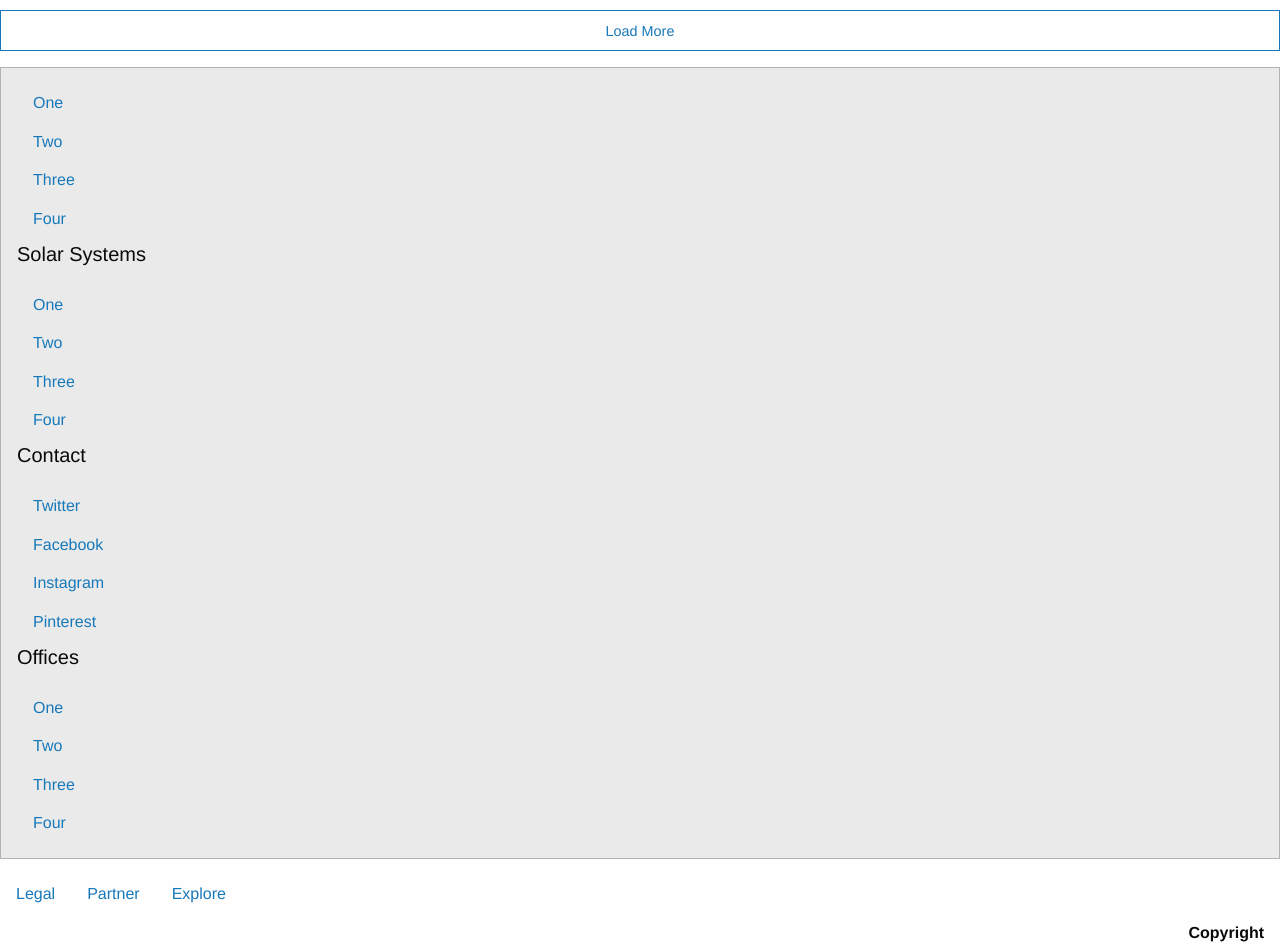
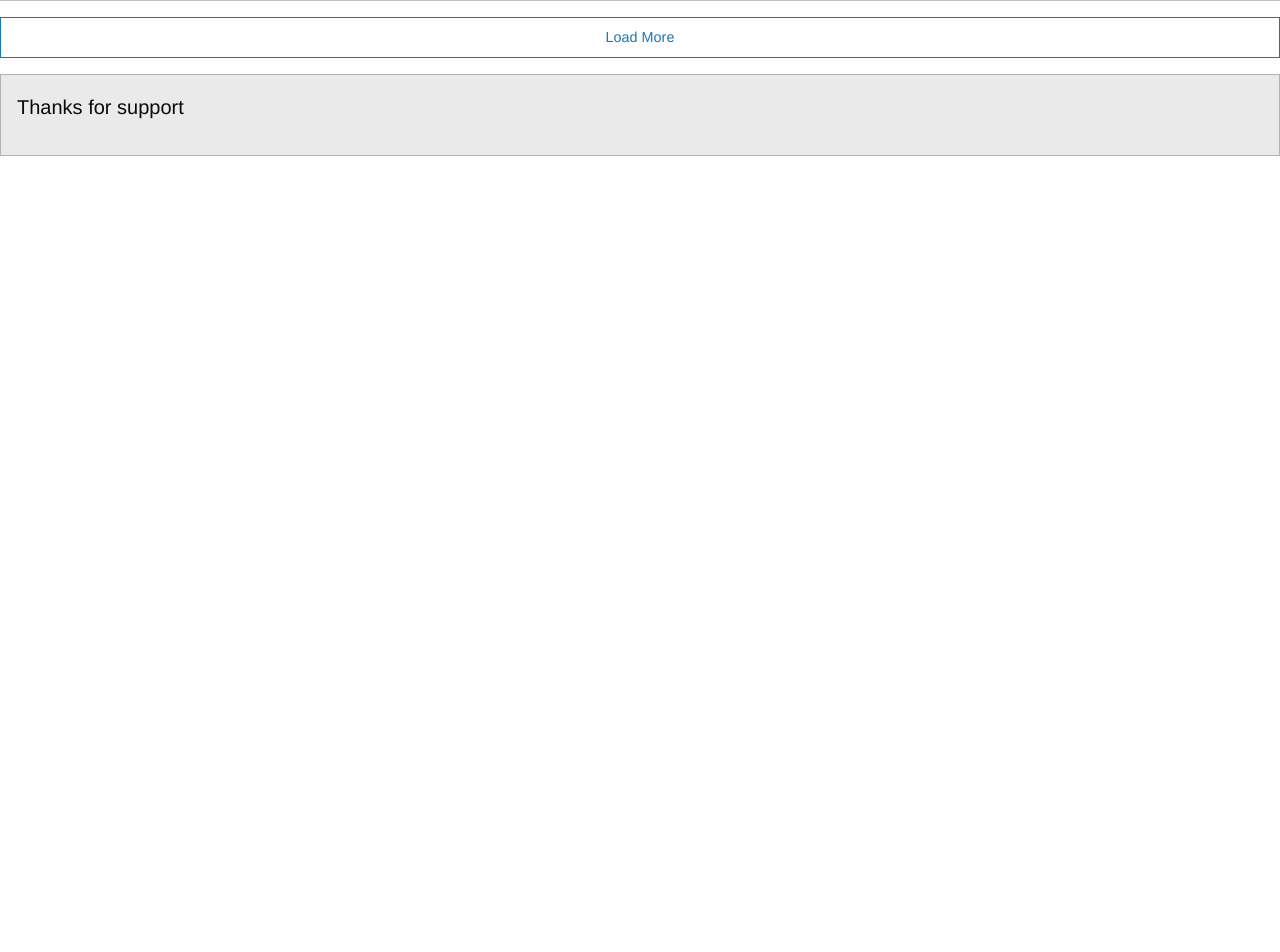
Before and after one commit to EliasBouillanne/Data_Engineering, a Flask app: template Flask/Vidalapp/templates/real-estate.html in a window 1280 px wide. Shown: the part 3607-4559 px from the top of the page. After the commit the page ends 3763 px from the top, so only its background shows below. Run offline with Flask 2, Linux system fonts and the light colour scheme; the template is opened without the code that fills it: most values are stand-ins (such as "Sample title", 1, 10 or a date in 2020); grey boxes labelled with a size stand in for pictures from a placeholder-image service; some libraries are stand-ins or nearby versions.

Commit message:
Adaptation of real-estate.html

```diff
--- a/Flask/Vidalapp/templates/real-estate.html
+++ b/Flask/Vidalapp/templates/real-estate.html
@@ -52,22 +52,27 @@
             <div class="row column">
                 <hr>
             </div>
+
             <div class="row column">
-                <p class="lead">Trending Planetary Destinations</p>
+                <p class="lead">Drugs</p>
             </div>
             <div class="row small-up-1 medium-up-2 large-up-3">
-                <div class="column">
-                    <div class="callout">
-                        <p>{{ nom_medicament }}</p>
-                        <p class="activeIngredient"</p>
-                        <div class="descriptif">
-                            <p class="CIP">78889U8798</p>
-                            <p class="modalités_de_conservation">45 defzeiyfgu</p>
-                            <p class="remboursement">Remboursé à 50%</p>
-                            <p class="commercialisé">Commercialisé</p>
+                {% for elt in data %}
+                    <div class="column">
+                        <div class="callout">
+                            <p class="lead">{{ elt.nom_medicament }}</p>
+                            <p class="activeIngredient"</p>
+                            <div class="descriptif">
+                                <p class="CIP">{{elt.Cip}}</p>
+                                <p class="modalités_de_conservation">{{elt.modalités_de_conservation}}</p>
+                                <p class="remboursement">{{elt.remboursement}}</p>
+                                <p class="commercialisé">{{elt.commercialisé}}</p>
+                            </div>
                         </div>
                     </div>
-                </div>
+                {% endfor %}
+
+
                 <div class="column">
                     <div class="callout">
                         <p>Pegasi B</p>
@@ -109,61 +114,20 @@
                     </div>
                 </div>
             </div>
+
+
             <div class="row column">
                 <a class="button hollow expanded">Load More</a>
             </div>
             <footer>
                 <div class="row expanded callout secondary">
+
                     <div class="small-6 large-3 columns">
-                        <ul class="menu vertical">
-                            <li><a href="#">One</a></li>
-                            <li><a href="#">Two</a></li>
-                            <li><a href="#">Three</a></li>
-                            <li><a href="#">Four</a></li>
-                        </ul>
-                    </div>
-                    <div class="small-6 large-3 columns">
-                        <p class="lead">Solar Systems</p>
-                        <ul class="menu vertical">
-                            <li><a href="#">One</a></li>
-                            <li><a href="#">Two</a></li>
-                            <li><a href="#">Three</a></li>
-                            <li><a href="#">Four</a></li>
-                        </ul>
-                    </div>
-                    <div class="small-6 large-3 columns">
-                        <p class="lead">Contact</p>
-                        <ul class="menu vertical">
-                            <li><a href="#"><i class="fi-social-twitter"></i> Twitter</a></li>
-                            <li><a href="#"><i class="fi-social-facebook"></i> Facebook</a></li>
-                            <li><a href="#"><i class="fi-social-instagram"></i> Instagram</a></li>
-                            <li><a href="#"><i class="fi-social-pinterest"></i> Pinterest</a></li>
-                        </ul>
-                    </div>
-                    <div class="small-6 large-3 columns">
-                        <p class="lead">Offices</p>
-                        <ul class="menu vertical">
-                            <li><a href="#">One</a></li>
-                            <li><a href="#">Two</a></li>
-                            <li><a href="#">Three</a></li>
-                            <li><a href="#">Four</a></li>
-                        </ul>
+                        <p class="lead">Thanks for support</p>
                     </div>
                 </div>
-                <div class="row">
-                    <div class="medium-6 columns">
-                        <ul class="menu">
-                            <li><a href="#">Legal</a></li>
-                            <li><a href="#">Partner</a></li>
-                            <li><a href="#">Explore</a></li>
-                        </ul>
-                    </div>
-                    <div class="medium-6 columns">
-                        <ul class="menu float-right">
-                            <li class="menu-text">Copyright</li>
-                        </ul>
-                    </div>
-                </div>
+
+
             </footer>
             <script src="https://dhbhdrzi4tiry.cloudfront.net/cdn/sites/foundation.js"></script>
             <script>
```
